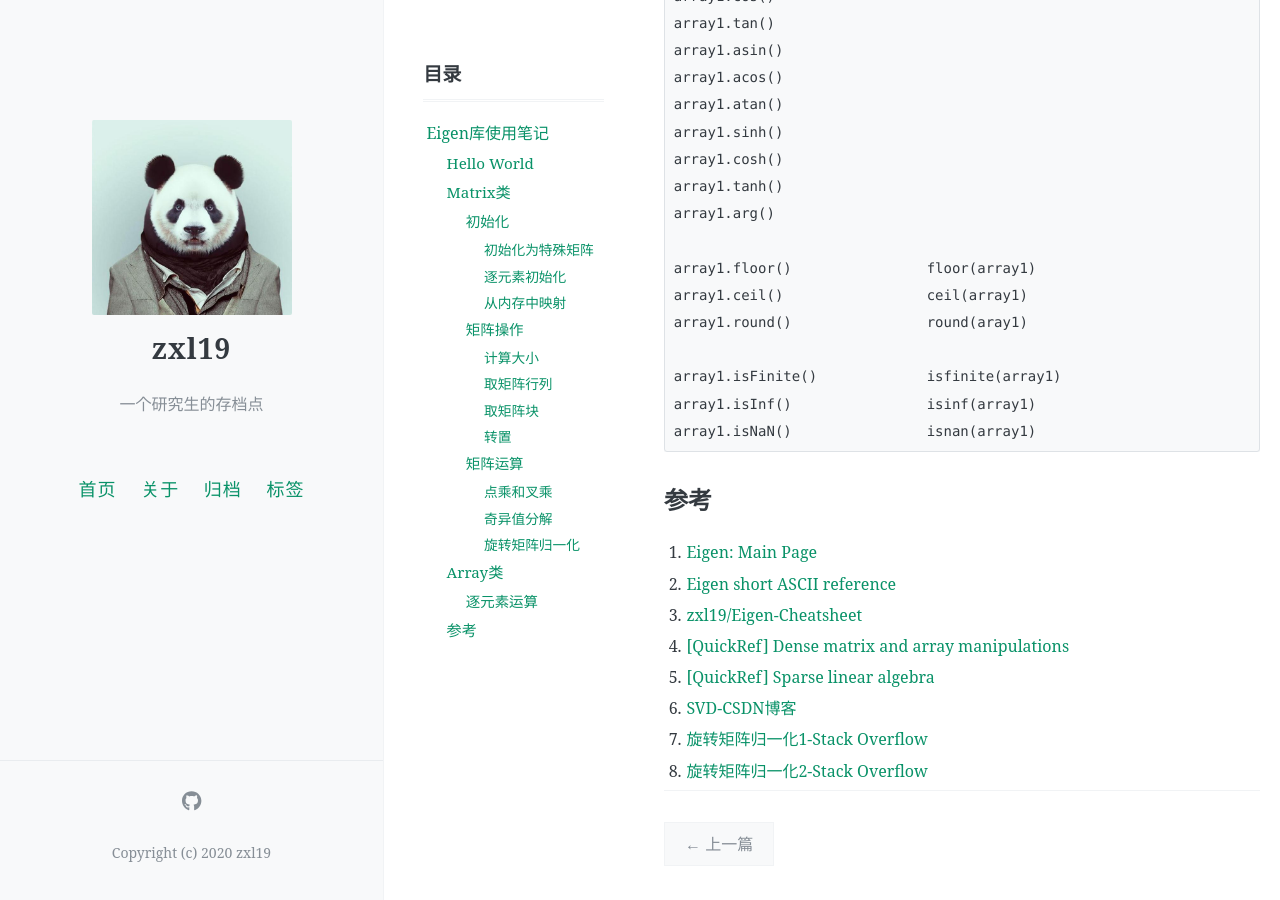
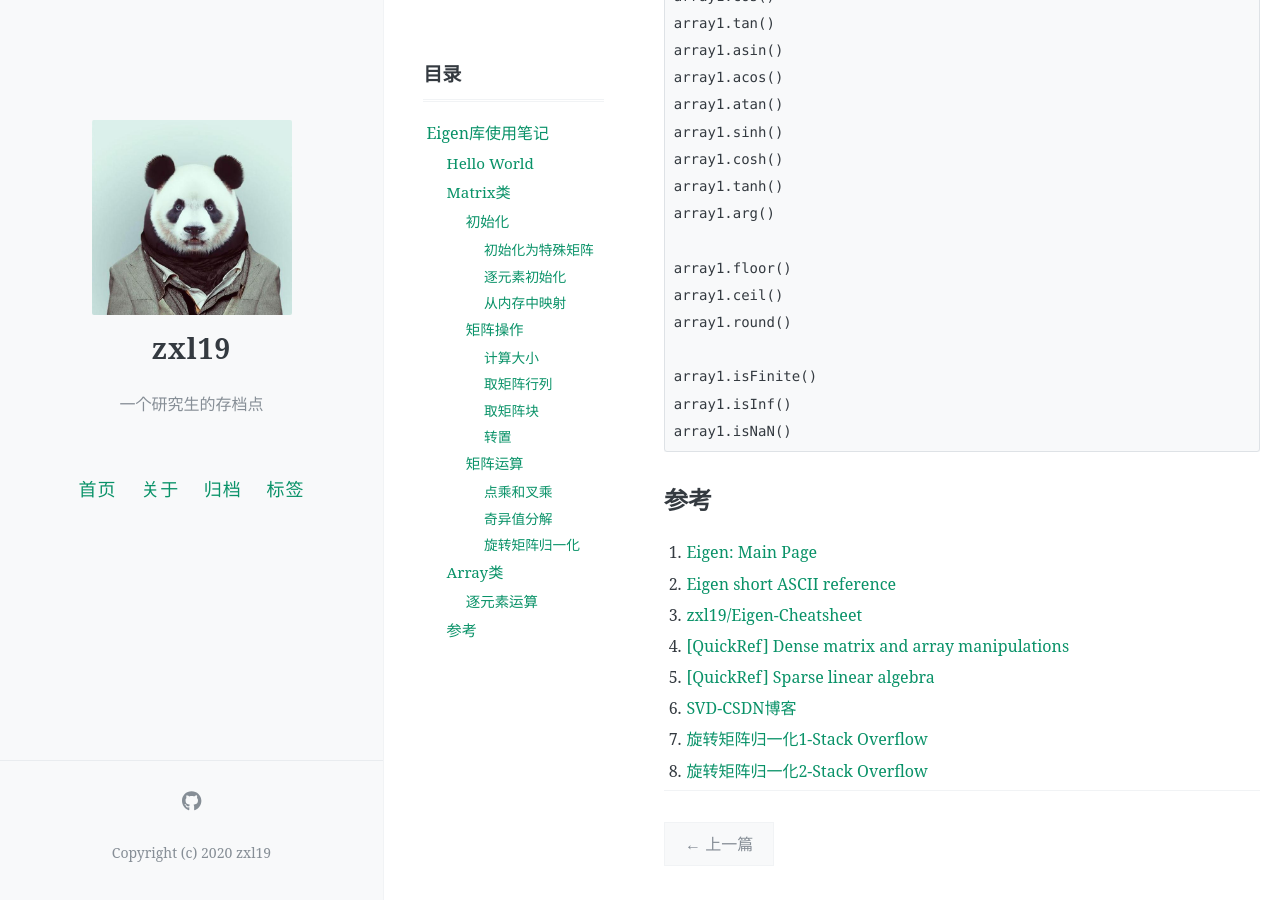
Before and after one commit to zxl19/zxl19.github.io, a Jekyll site: the page built from _posts/2021-08-23-eigen-note.md, in a window 1280 px wide and 900 px high, scrolled down 4815 px. Built offline with Jekyll 4.4.1, drawn with Linux system fonts in a browser that asks for light colours; comment, search, counter and statistics services are not loaded.

Commit message:
Update 2021-08-23-eigen-note.md

````diff
--- a/_posts/2021-08-23-eigen-note.md
+++ b/_posts/2021-08-23-eigen-note.md
@@ -213,13 +213,13 @@ array1.cosh()
 array1.tanh()
 array1.arg()
 
-array1.floor()                floor(array1)
-array1.ceil()                 ceil(array1)
-array1.round()                round(aray1)
+array1.floor()
+array1.ceil()
+array1.round()
 
-array1.isFinite()             isfinite(array1)
-array1.isInf()                isinf(array1)
-array1.isNaN()                isnan(array1)
+array1.isFinite()
+array1.isInf()
+array1.isNaN()
 ```
 
 ## 参考
````
Also changed, not shown: other parts of _posts/2021-08-23-eigen-note.md (+1 -1 lines).
